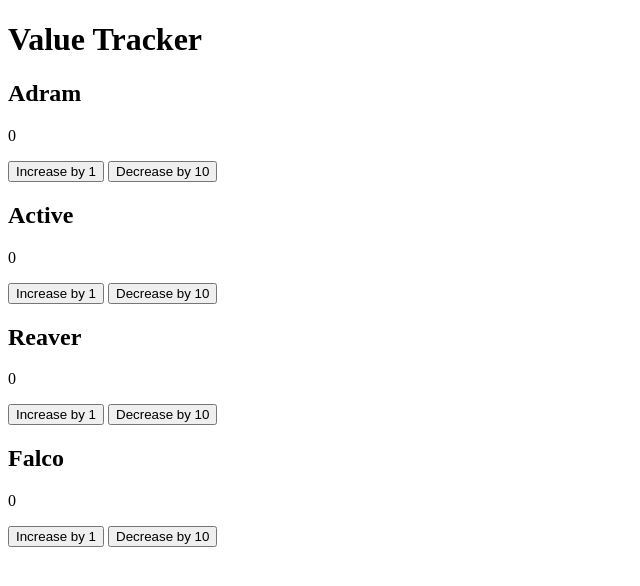
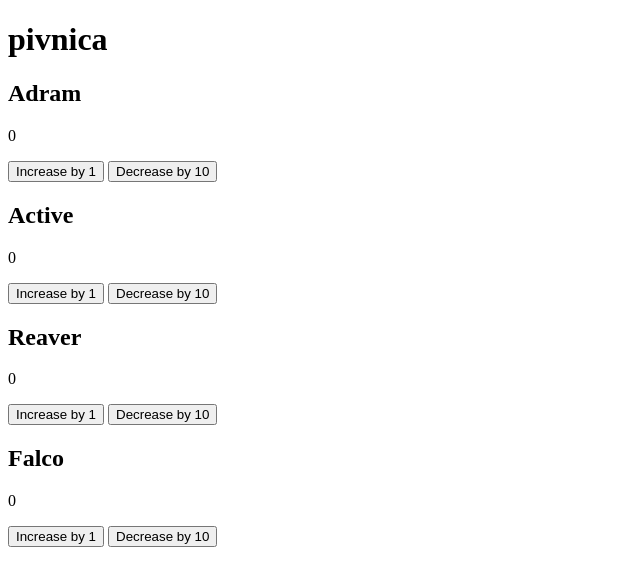
Before and after one commit to lowlune/pivnica, a plain HTML site: page index.html in a window 1280 px wide. Shown: the whole page, without its empty margins (0-640 px from the left). Drawn offline with Linux system fonts and the light colour scheme; no server answers.

Commit message:
Update index.html

```diff
--- a/index.html
+++ b/index.html
@@ -1,10 +1,10 @@
 <!DOCTYPE html>
 <html>
 <head>
-  <title>Value Tracker</title>
+  <title>pivnica</title>
 </head>
 <body>
-  <h1>Value Tracker</h1>
+  <h1>pivnica</h1>
 
   <div>
     <h2>Adram</h2>
```
